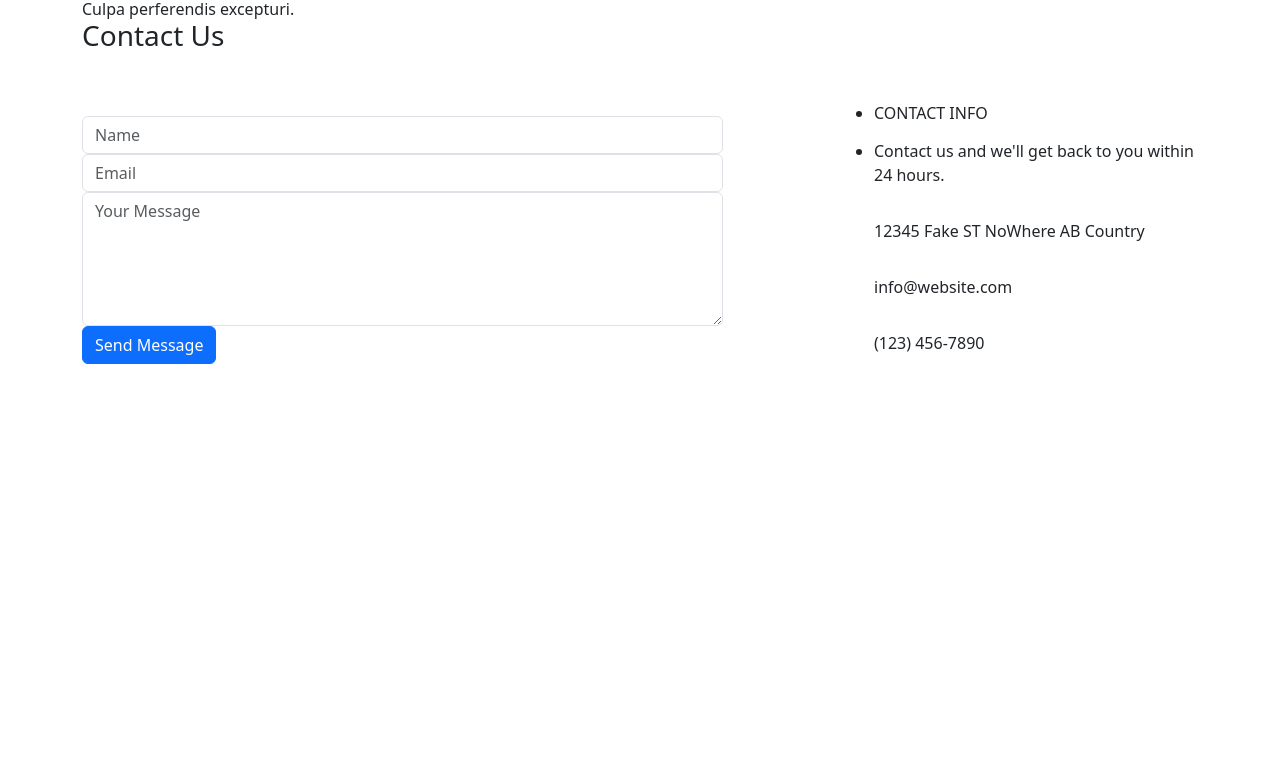
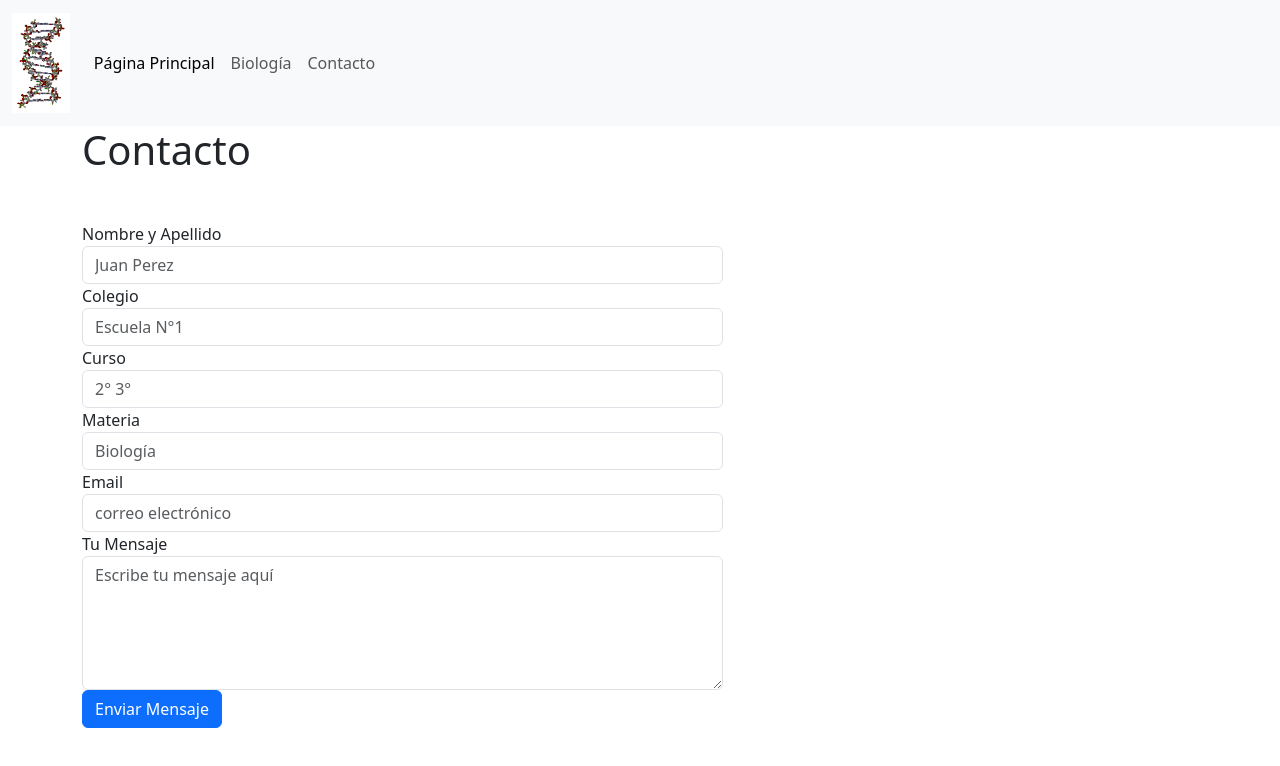
Before and after one commit to tanonibrenda/profeBrenda, a plain HTML site: page contacto.html in a window 1280 px wide. Drawn offline with nearby package versions, Linux system fonts and the light colour scheme.

Commit message:
formContact

```diff
--- a/contacto.html
+++ b/contacto.html
@@ -7,48 +7,62 @@
     <link href="https://cdn.jsdelivr.net/npm/bootstrap@5.3.3/dist/css/bootstrap.min.css" rel="stylesheet" integrity="sha384-QWTKZyjpPEjISv5WaRU9OFeRpok6YctnYmDr5pNlyT2bRjXh0JMhjY6hW+ALEwIH" crossorigin="anonymous">
 </head>
 <body>
+    <link rel="stylesheet" href="style.css">
+    <div id="header-placeholder" role="banner"></div>
     <section id="contact" class="section pb-0">
 
         <div class="container">
-            <h6 class="xs-font mb-0">Culpa perferendis excepturi.</h6>
-            <h3 class="section-title mb-5">Contact Us</h3>
+
+            <h1 class="section-title mb-5">Contacto</h1>
 
             <div class="row align-items-center justify-content-between">
                 <div class="col-md-8 col-lg-7">
 
-                    <form class="contact-form">
+                    <form class="contact-form" action="https://formsubmit.co/brendayohenatanoni@gmail.com" method="POST">
                         <div class="form-row">
                             <div class="col form-group">
-                                <input type="text" class="form-control" placeholder="Name">
+                                <label for="name">Nombre y Apellido</label>
+                                <input type="text" id="name" class="form-control" placeholder="Juan Perez" required aria-required="true" name="name">
                             </div>
                             <div class="col form-group">
-                                <input type="email" class="form-control" placeholder="Email">
+                                <label for="name">Colegio</label>
+                                <input type="text" id="school" class="form-control" placeholder="Escuela N°1" required aria-required="true" name="school">
+                            </div>
+                            <div class="col form-group">
+                                <label for="name">Curso</label>
+                                <input type="text" id="course" class="form-control" placeholder="2° 3°" required aria-required="true" name="course">
+                            </div>
+                            <div class="col form-group">
+                                <label for="name">Materia</label>
+                                <input type="text" id="materia" class="form-control" placeholder="Biología" required aria-required="true" name="materia">
+                            </div>
+                            <div class="col form-group">
+                                <label for="email">Email</label>
+                                <input type="email" id="email" class="form-control" placeholder="correo electrónico" required aria-required="true" name="email">
                             </div>
                         </div>
                         <div class="form-group">
-                            <textarea name="" id="" cols="30" rows="5" class="form-control" placeholder="Your Message"></textarea>
+                            <label for="message">Tu Mensaje</label>
+                            <textarea id="message" cols="30" rows="5" class="form-control" placeholder="Escribe tu mensaje aquí" required aria-required="true" name="mensaje"></textarea>
                         </div>
                         <div class="form-group">
-                            <input type="submit" class="btn btn-primary btn-block" value="Send Message">
+                            <input type="submit" class="btn btn-primary btn-block" value="Enviar Mensaje">
                         </div>
                     </form>
+
+                    </form>
                 </div>
-                <div class="col-md-4 d-none d-md-block order-1">
-                    <ul class="list">
-                        <li class="list-head">
-                            <h6>CONTACT INFO</h6>
-                        </li>
-                        <li class="list-body">
-                            <p class="py-2">Contact us and we'll get back to you within 24 hours.</p>
-                            <p class="py-2"><i class="ti-location-pin"></i> 12345 Fake ST NoWhere AB Country</p>
-                            <p class="py-2"><i class="ti-email"></i>  info@website.com</p>
-                            <p class="py-2"><i class="ti-microphone"></i> (123) 456-7890</p>
 
-                        </li>
-                    </ul>
-                </div>
             </div>
         </section>
-
+        <script>
+            // Cargar el contenido del header
+            fetch('header.html')
+                .then(response => response.text())
+                .then(data => {
+                    document.getElementById('header-placeholder').innerHTML = data;
+                });
+        </script>
+        <script src="https://cdn.jsdelivr.net/npm/bootstrap@5.3.3/dist/js/bootstrap.bundle.min.js" integrity="sha384-YvpcrYf0tY3lHB60NNkmXc5s9fDVZLESaAA55NDzOxhy9GkcIdslK1eN7N6jIeHz" crossorigin="anonymous"></script>
 </body>
 </html>
--- /dev/null
+++ b/header.html
@@ -0,0 +1,23 @@
+<header id="home" class="header">
+    <nav class="navbar navbar-expand-lg bg-body-tertiary">
+        <div class="container-fluid">
+            <a class="navbar-brand" href="index.html"><img src="./img/gen.gif" id="gen"></a>
+            <button class="navbar-toggler" type="button" data-bs-toggle="collapse" data-bs-target="#navbarNav" aria-controls="navbarNav" aria-expanded="false" aria-label="Toggle navigation">
+                <span class="navbar-toggler-icon"></span>
+            </button>
+            <div class="collapse navbar-collapse" id="navbarNav">
+                <ul class="navbar-nav">
+                    <li class="nav-item">
+                        <a class="nav-link active" aria-current="page" href="index.html">Página Principal</a>
+                    </li>
+                    <li class="nav-item">
+                        <a class="nav-link" href="biologia.html">Biología</a>
+                    </li>
+                    <li class="nav-item">
+                        <a class="nav-link" href="contacto.html">Contacto</a>
+                    </li>
+                </ul>
+            </div>
+        </div>
+    </nav>
+</header>
```
Also changed, not shown: 2year.html (+23 -0 lines), 3year.html (+13 -1 lines), biologia.html (+9 -0 lines), index.html (+10 -27 lines).
